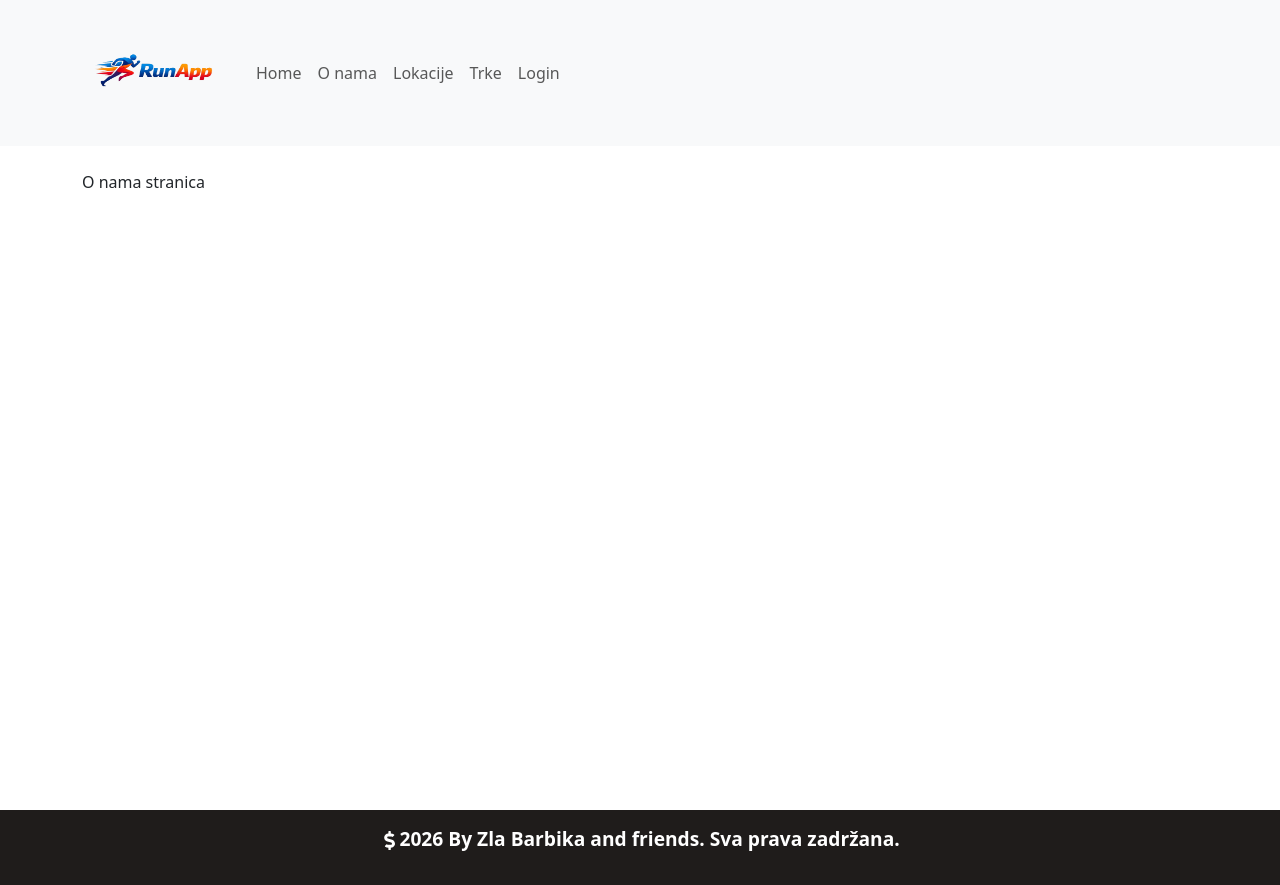
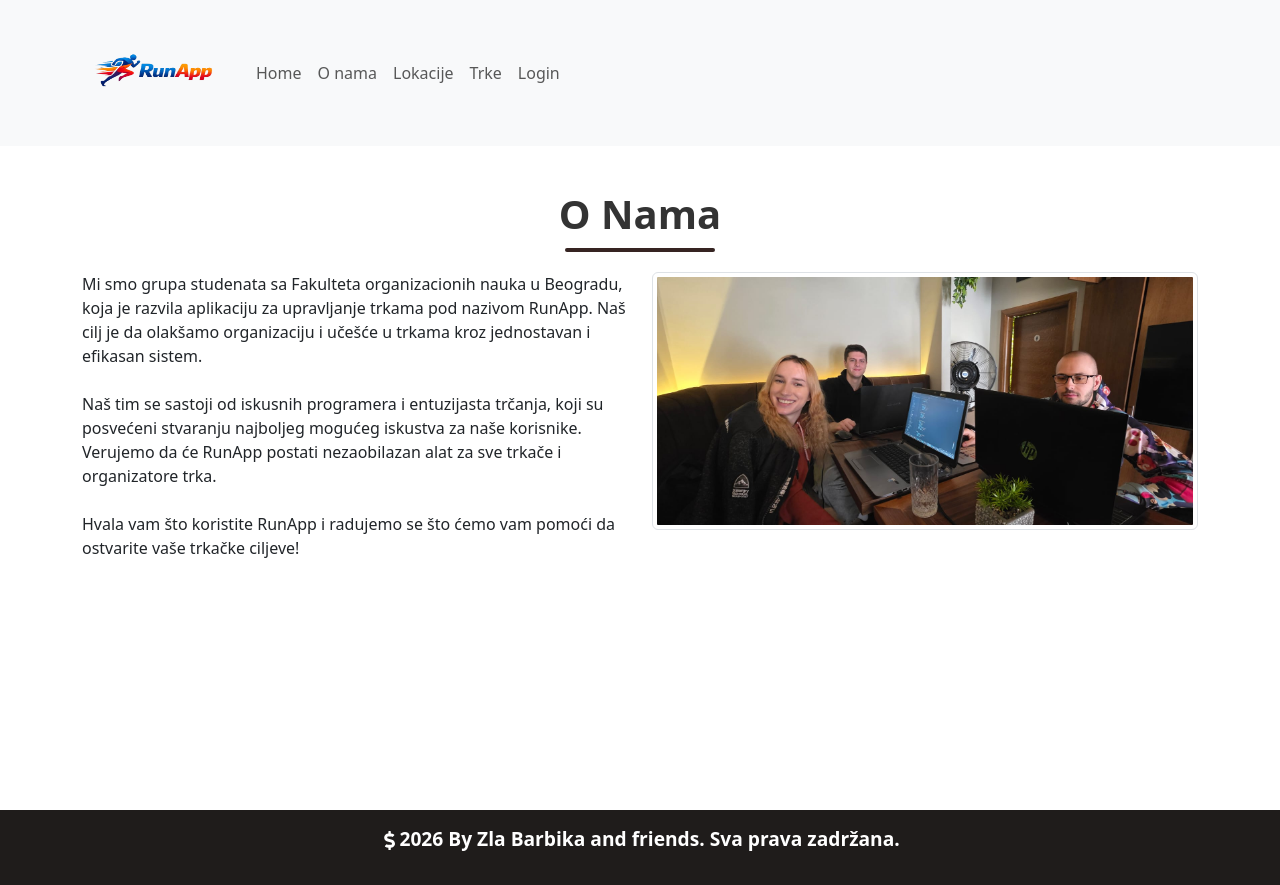
Before and after one commit to elab-development/internet-tehnologije-2025-partnerizatrcanje_20220478, a React (Create React App) app in the folder client/: page /o-nama in a window 1280 px wide. Built offline with nearby package versions, Linux system fonts and the light colour scheme.

Commit message:
Stranica O nama

```diff
--- a/client/src/stranice/ONama.jsx
+++ b/client/src/stranice/ONama.jsx
@@ -1,9 +1,24 @@
 import React from 'react';
+import GlavniNaslov from "../komponente/GlavniNaslov";
+import {Col, Row} from "react-bootstrap";
+import team from "../slike/tim.jpeg";
 
 const ONama = () => {
     return (
         <div>
-            O nama stranica
+            <GlavniNaslov naslov="O Nama" />
+            <Row>
+                <Col md={6}>
+                    Mi smo grupa studenata sa Fakulteta organizacionih nauka u Beogradu, koja je razvila aplikaciju za upravljanje trkama pod nazivom RunApp. Naš cilj je da olakšamo organizaciju i učešće u trkama kroz jednostavan i efikasan sistem.
+                    <br /><br />
+                    Naš tim se sastoji od iskusnih programera i entuzijasta trčanja, koji su posvećeni stvaranju najboljeg mogućeg iskustva za naše korisnike. Verujemo da će RunApp postati nezaobilazan alat za sve trkače i organizatore trka.
+                    <br /><br />
+                    Hvala vam što koristite RunApp i radujemo se što ćemo vam pomoći da ostvarite vaše trkačke ciljeve!
+                </Col>
+                <Col md={6}>
+                     <img src={team} alt="Tim" className="img img-thumbnail" />
+                 </Col>
+            </Row>
         </div>
     );
 };
```
Also changed, not shown: client/src/slike/tim.jpeg (added).
